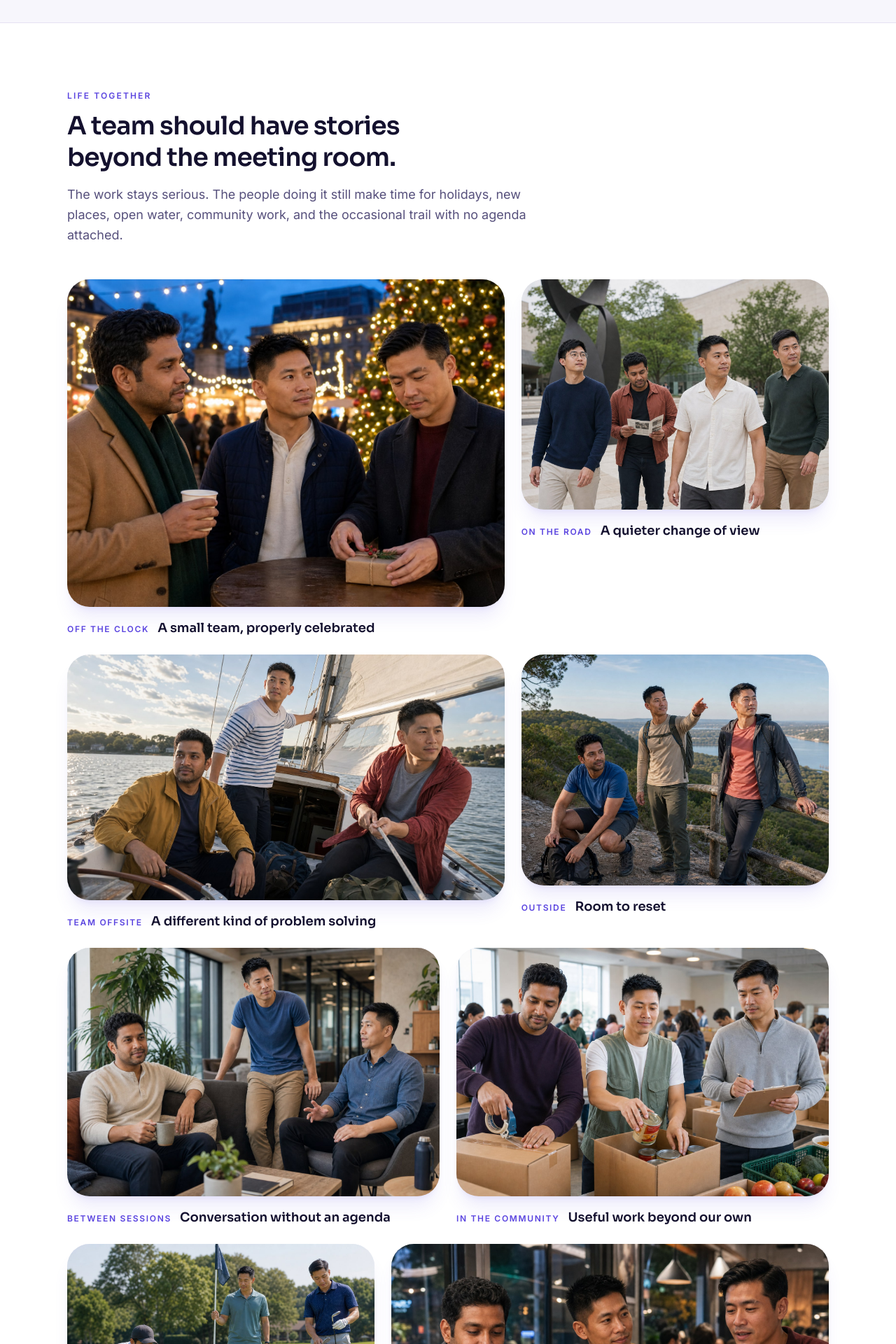
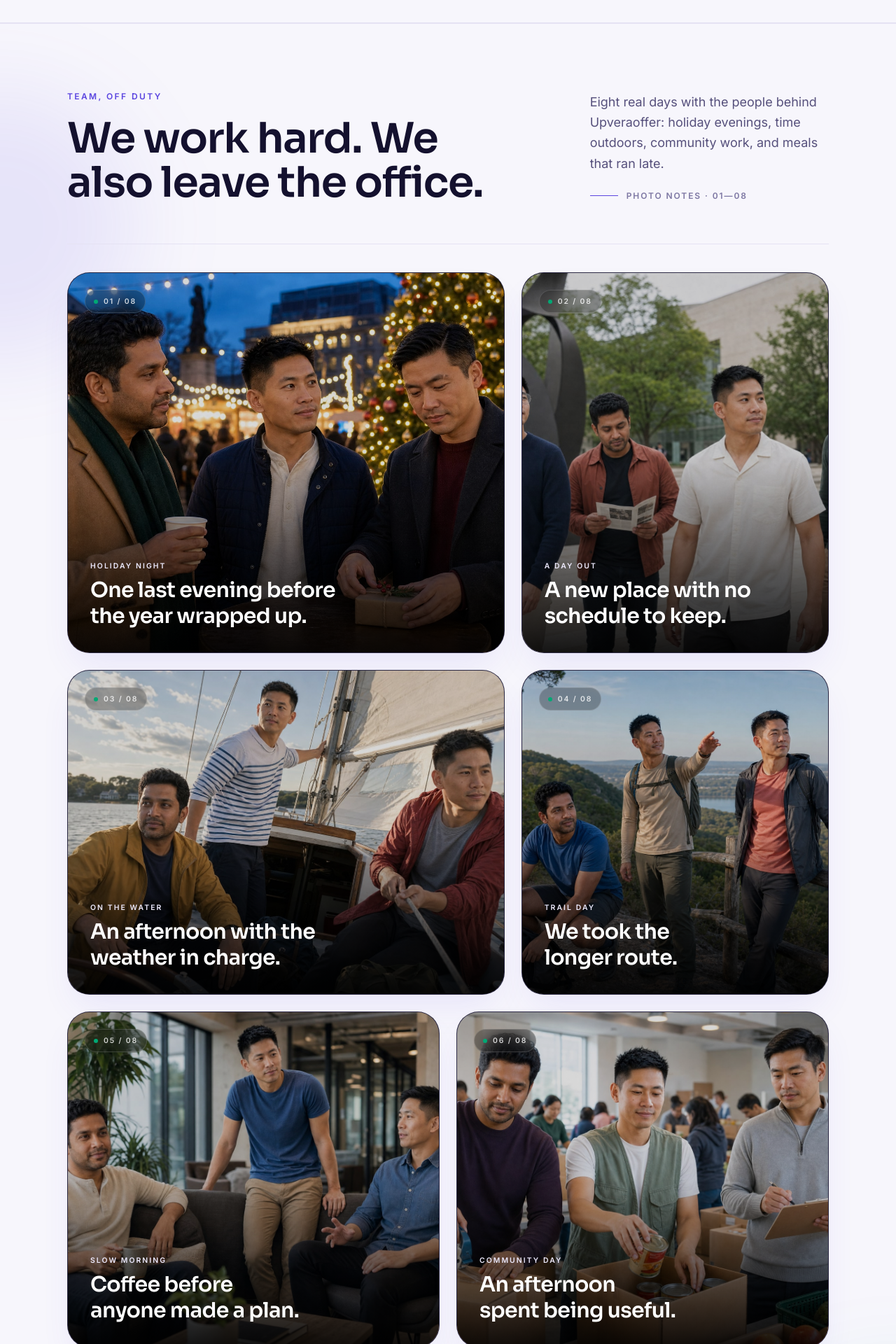
Before and after one commit to Jack-Moes/Upveraoffer, a Next.js app: page /about in a window 1280 px wide. Shown: the part 3460-5380 px from the top of the page at 70% size. Built offline with nearby package versions, Linux system fonts and the light colour scheme.

Commit message:
Elevate team life gallery

```diff
--- a/src/app/about/page.tsx
+++ b/src/app/about/page.tsx
@@ -80,59 +80,67 @@ const developerProfiles = [
 const gallery = [
   {
     image: images.teamHoliday,
-    kicker: "Off the clock",
-    title: "A small team, properly celebrated",
+    kicker: "Holiday night",
+    title: "One last evening before the year wrapped up.",
+    note: "Warm drinks, cold weather, and nothing left on the agenda.",
     layout: "lg:col-span-7",
-    frame: "aspect-[4/3]",
+    frame: "h-[28rem] lg:h-[34rem]",
   },
   {
     image: images.teamSightseeing,
-    kicker: "On the road",
-    title: "A quieter change of view",
+    kicker: "A day out",
+    title: "A new place with no schedule to keep.",
+    note: "Phones mostly away. Cameras occasionally out.",
     layout: "lg:col-span-5",
-    frame: "aspect-[4/3]",
+    frame: "h-[28rem] lg:h-[34rem]",
   },
   {
     image: images.teamSailing,
-    kicker: "Team offsite",
-    title: "A different kind of problem solving",
+    kicker: "On the water",
+    title: "An afternoon with the weather in charge.",
+    note: "No deck. No stand-up. A very different kind of teamwork.",
     layout: "lg:col-span-7",
-    frame: "aspect-[16/9]",
+    frame: "h-[25rem] lg:h-[29rem]",
   },
   {
     image: images.teamHike,
-    kicker: "Outside",
-    title: "Room to reset",
+    kicker: "Trail day",
+    title: "We took the longer route.",
+    note: "An early start, a clear day, and a view worth the climb.",
     layout: "lg:col-span-5",
-    frame: "aspect-[4/3]",
+    frame: "h-[25rem] lg:h-[29rem]",
   },
   {
     image: images.teamLounge,
-    kicker: "Between sessions",
-    title: "Conversation without an agenda",
+    kicker: "Slow morning",
+    title: "Coffee before anyone made a plan.",
+    note: "The conversation lasted longer than the coffee did.",
     layout: "lg:col-span-6",
-    frame: "aspect-[3/2]",
+    frame: "h-[25rem] lg:h-[30rem]",
   },
   {
     image: images.teamVolunteer,
-    kicker: "In the community",
-    title: "Useful work beyond our own",
+    kicker: "Community day",
+    title: "An afternoon spent being useful.",
+    note: "Packing, sorting, and working alongside local volunteers.",
     layout: "lg:col-span-6",
-    frame: "aspect-[3/2]",
+    frame: "h-[25rem] lg:h-[30rem]",
   },
   {
     image: images.teamGolf,
     kicker: "Weekend round",
-    title: "Focus of a different kind",
+    title: "Eighteen holes. Zero work talk.",
+    note: "The scores stayed private. The photos did not.",
     layout: "lg:col-span-5",
-    frame: "aspect-[3/2]",
+    frame: "h-[25rem] lg:h-[29rem]",
   },
   {
     image: images.teamDinner,
-    kicker: "After hours",
-    title: "A table worth slowing down for",
+    kicker: "Late table",
+    title: "The best conversation started after dinner.",
+    note: "No occasion required. Just time together at the end of a long week.",
     layout: "lg:col-span-7",
-    frame: "aspect-[3/2]",
+    frame: "h-[25rem] lg:h-[29rem]",
   },
 ];
 
@@ -357,36 +365,77 @@ export default function AboutPage() {
         </Container>
       </Section>
 
-      <Section>
-        <Container>
-          <SectionHeading
-            eyebrow="Life together"
-            title="A team should have stories beyond the meeting room."
-            intro="The work stays serious. The people doing it still make time for holidays, new places, open water, community work, and the occasional trail with no agenda attached."
-          />
-          <div className="mt-12 grid gap-6 lg:grid-cols-12">
-            {gallery.map((item) => (
+      <Section className="relative overflow-hidden border-y border-border bg-surface">
+        <div
+          aria-hidden="true"
+          className="absolute -left-48 top-24 h-96 w-96 rounded-full bg-primary/10 blur-3xl"
+        />
+        <div
+          aria-hidden="true"
+          className="absolute -right-48 bottom-40 h-96 w-96 rounded-full bg-accent/10 blur-3xl"
+        />
+        <Container className="relative">
+          <div className="grid gap-8 border-b border-border pb-10 lg:grid-cols-12 lg:items-end lg:pb-14">
+            <div className="lg:col-span-8">
+              <p className="text-xs font-semibold uppercase tracking-[0.2em] text-primary">
+                Team, off duty
+              </p>
+              <h2 className="mt-5 max-w-4xl font-display text-4xl font-semibold leading-[1.05] sm:text-5xl lg:text-6xl">
+                We work hard. We also leave the office.
+              </h2>
+            </div>
+            <div className="lg:col-span-4 lg:pb-1">
+              <p className="max-w-md text-base leading-relaxed text-muted sm:text-lg">
+                Eight real days with the people behind Upveraoffer: holiday evenings,
+                time outdoors, community work, and meals that ran late.
+              </p>
+              <div className="mt-6 flex items-center gap-3 text-xs font-semibold uppercase tracking-[0.16em] text-subtle">
+                <span className="h-px w-10 bg-primary" />
+                Photo notes · 01—08
+              </div>
+            </div>
+          </div>
+
+          <div className="mt-8 grid gap-5 lg:mt-10 lg:grid-cols-12 lg:gap-6">
+            {gallery.map((item, index) => (
               <figure
                 key={item.title}
-                className={`group ${item.layout}`}
+                className={`group relative ${item.layout}`}
               >
                 <div
-                  className={`photo-frame relative overflow-hidden rounded-[2rem] bg-surface-2 shadow-xl shadow-primary/10 ${item.frame}`}
+                  className={`photo-frame relative overflow-hidden rounded-[2rem] border border-white/10 bg-ink shadow-2xl shadow-primary/10 ${item.frame}`}
                 >
                   <Image
                     src={item.image.src}
                     alt={item.image.alt}
                     fill
                     sizes="(min-width: 1024px) 58vw, 100vw"
-                    className="photo-media object-cover"
+                    className="photo-media object-cover transition-transform duration-700 ease-out group-hover:scale-[1.035]"
                   />
+                  <div
+                    aria-hidden="true"
+                    className="absolute inset-0 bg-gradient-to-t from-black/90 via-black/15 to-black/15 transition-colors duration-700 group-hover:via-black/5"
+                  />
+                  <div className="absolute left-5 top-5 flex items-center gap-2 rounded-full border border-white/15 bg-black/25 px-3 py-2 text-[0.65rem] font-semibold uppercase tracking-[0.18em] text-white/80 backdrop-blur-md sm:left-6 sm:top-6">
+                    <span className="h-1.5 w-1.5 rounded-full bg-accent transition-transform duration-500 group-hover:scale-[1.7]" />
+                    {String(index + 1).padStart(2, "0")} / {String(gallery.length).padStart(2, "0")}
+                  </div>
+                  <figcaption className="absolute inset-x-0 bottom-0 p-6 text-white sm:p-8">
+                    <p className="text-[0.65rem] font-semibold uppercase tracking-[0.2em] text-primary-soft">
+                      {item.kicker}
+                    </p>
+                    <h3 className="mt-2 max-w-xl font-display text-2xl font-semibold leading-tight sm:text-3xl">
+                      {item.title}
+                    </h3>
+                    <div className="grid grid-rows-[1fr] transition-[grid-template-rows,opacity,transform] duration-500 ease-out lg:grid-rows-[0fr] lg:opacity-0 lg:translate-y-3 lg:group-hover:grid-rows-[1fr] lg:group-hover:translate-y-0 lg:group-hover:opacity-100">
+                      <div className="overflow-hidden">
+                        <p className="max-w-lg pt-3 text-sm leading-relaxed text-white/70 sm:text-base">
+                          {item.note}
+                        </p>
+                      </div>
+                    </div>
+                  </figcaption>
                 </div>
-                <figcaption className="mt-4 flex items-baseline gap-3">
-                  <span className="text-xs font-semibold uppercase tracking-[0.14em] text-primary">
-                    {item.kicker}
-                  </span>
-                  <span className="font-display text-lg font-semibold">{item.title}</span>
-                </figcaption>
               </figure>
             ))}
           </div>
```
